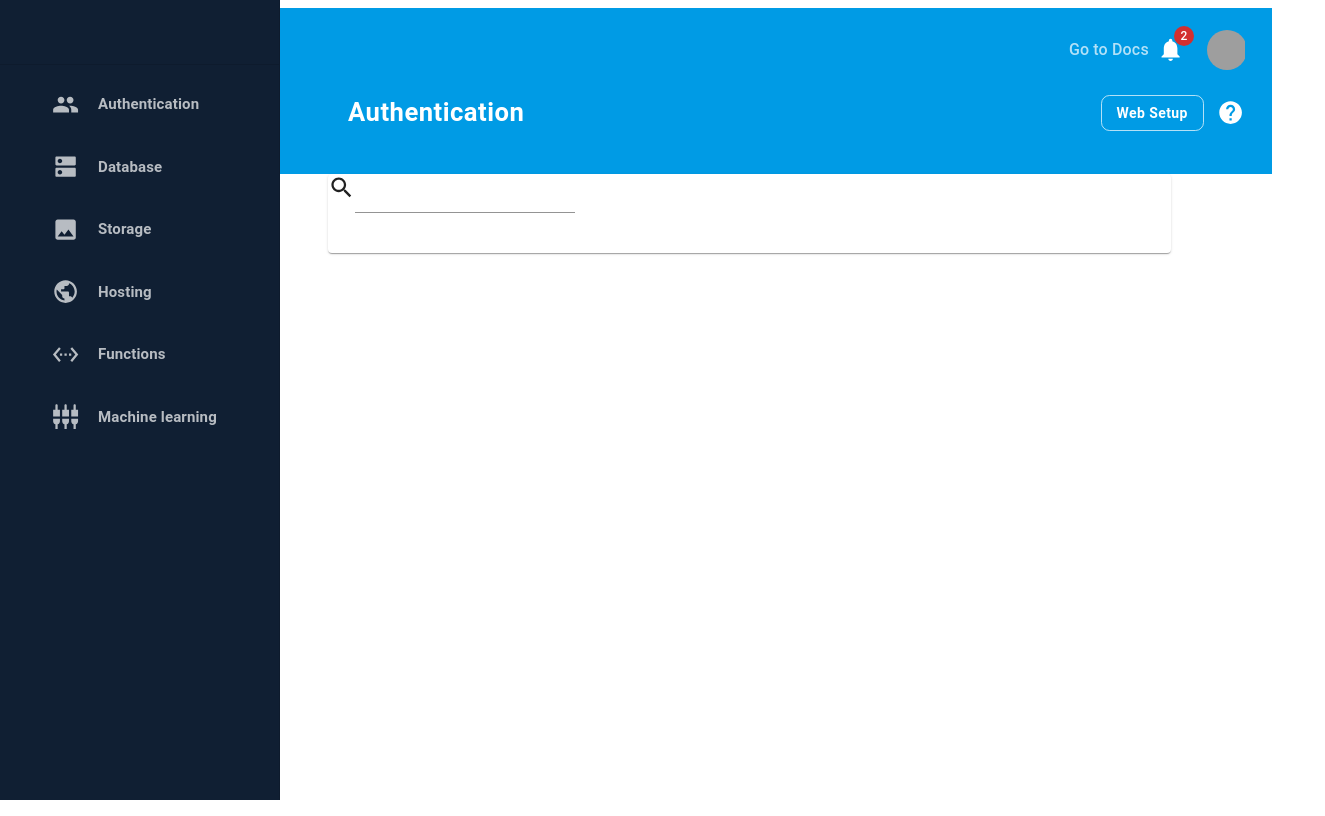
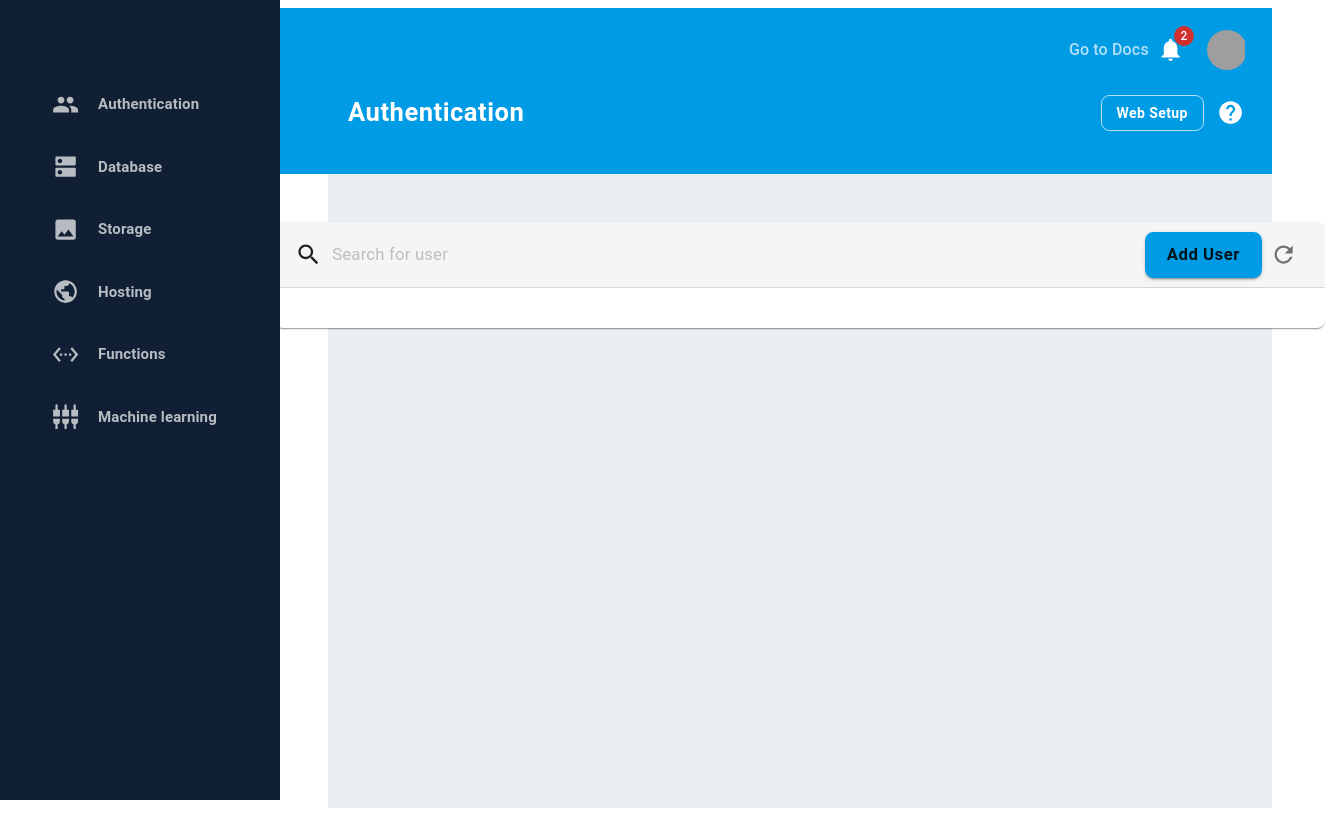
Before and after one commit to Yash202000/projetsworld, a React (Vite) app in the folder apps/web/: page /authentication in a window 1280 px wide. Shown: the whole page, 1325 px wide, since content can reach past the window. Built offline with nearby package versions, Linux system fonts and the light colour scheme; grey boxes are pictures that could not be loaded.

Commit message:
create user using api

```diff
--- a/apps/web/src/app/common/BasicCard/BasicCard.tsx
+++ b/apps/web/src/app/common/BasicCard/BasicCard.tsx
@@ -2,10 +2,12 @@ import React from "react";
 import Card from '@mui/material/Card';
 import CardActions from '@mui/material/CardActions';
 import CardContent from '@mui/material/CardContent';
+import { cardStyles } from "./styles";
 
 const BasicCard = ({header, content} : any) => {
+
     return (
-        <Card>
+        <Card sx={cardStyles}>
             {header}
             <CardContent>
                 {content}
--- /dev/null
+++ b/apps/web/src/app/common/BasicCard/styles.tsx
@@ -0,0 +1,7 @@
+export const cardStyles = {
+    width: '1050px',
+    position: 'absolute',
+    left: '50%',
+    transform: 'translateX(-50%)',
+    borderRadius: '8px',
+};
--- a/apps/web/src/app/common/CommonButton/commonButton.tsx
+++ b/apps/web/src/app/common/CommonButton/commonButton.tsx
@@ -8,9 +8,10 @@ interface CommonButtonProps {
     size: string;
     sx: object;
     variant: string;
+    onClick: any;
 }
 
-const CommonButton = ({children,color,disabled,size,sx,variant}: CommonButtonProps) => {
+const CommonButton = ({children,color,disabled,size,sx,variant, onClick}: CommonButtonProps) => {
     return (
         <Button
             color={color as 'inherit' | 'primary' | 'secondary' | 'success' | 'error' | 'info' | 'warning' | undefined}
@@ -18,6 +19,7 @@ const CommonButton = ({children,color,disabled,size,sx,variant}: CommonButtonPro
             size={size as 'small' | 'medium' | 'large' | undefined}
             variant={variant as 'text' | 'outlined' | 'contained' | undefined}
             sx={sx}
+            onClick={onClick}
         >
             {children}
         </Button>
--- /dev/null
+++ b/apps/web/src/app/common/GridWrapper/GridWrapper.tsx
@@ -0,0 +1,25 @@
+import React from "react";
+import Grid  from "@mui/material/Grid";
+
+const GridWrapper = ({children}: {children: React.ReactNode}) => {
+    const gridWrapperStyles = {
+        position: 'relative',
+        padding: '48px 32px',
+        minHeight: 'calc(100vh - 166px)',
+        marginLeft: '320px',
+        backgroundColor: '#eaeff1',
+    }
+    return (
+        <Grid item xs={12} sx={{
+            marginLeft: '320px',
+            backgroundColor: '#eaeff1',
+            padding: '48px 32px',
+            minHeight: 'calc(100vh - 166px)',
+            position: 'relative'
+        }}>
+            {children}
+        </Grid>
+    )
+}
+
+export default GridWrapper;
--- a/apps/web/src/app/common/SearchBar/SearchBar.tsx
+++ b/apps/web/src/app/common/SearchBar/SearchBar.tsx
@@ -2,16 +2,26 @@ import React from "react";
 import SearchIcon from '@mui/icons-material/Search';
 import IconButton from "@mui/material/IconButton";
 import Input from "@mui/material/Input";
+import Box from "@mui/material/Box";
 
-const SearchBar = ({placeholder, onChange}: any) => {
+const SearchBar = ({placeholder, onChange, searchBarWidth}: any) => {
     return (
-        <div>
-            <SearchIcon/>
+        <Box sx={{
+            display: 'flex',
+            alignItems: 'center'
+        }}>
+            <SearchIcon sx={{marginRight: '10px'}}/>
             <Input
                 placeholder={placeholder}
                 onChange={onChange}
+                sx={{
+                    width: searchBarWidth,
+                    color: 'rgba(0, 0, 0, 0.54)',
+                    fontSize: '1.05rem',
+                }}
+                disableUnderline
             />
-        </div>
+        </Box>
     )
 }
 
--- a/apps/web/src/app/drawer/pages/Authentication/Authentication.tsx
+++ b/apps/web/src/app/drawer/pages/Authentication/Authentication.tsx
@@ -1,4 +1,4 @@
-import React from 'react'
+import React ,{ useState }from 'react'
 import Grid from '@mui/material/Grid';
 import CommonButton from '../../../common/CommonButton/commonButton';
 import NotificationBell from '../../../common/NotificationBell/NotificationBell';
@@ -8,19 +8,86 @@ import Header from '../../../common/Header/Header';
 import BasicCard from '../../../common/BasicCard/BasicCard';
 import RefreshIcon from '@mui/icons-material/Refresh';
 import SearchBar from '../../../common/SearchBar/SearchBar';
+import { Box, IconButton, Typography } from '@mui/material';
+import { get } from 'http';
+import GridWrapper from '../../../common/GridWrapper/GridWrapper';
+import UserModal from './UserModal';
 
 
 const Authentication = () => {
+    const [isModalOpen, setIsModalOpen] = useState(false);
 
-    const getSearchBar = () => {
+    const handleAddUserClick = () => {
+        console.log('click');
+        setIsModalOpen(true);
+      };
+
+    const handleCloseModal = () => {
+    setIsModalOpen(false);
+    };
+
+
+
+
+    const getHeader = () => {
         const handleChange = (value: any) => {
             console.log(value);
+        };
+
+        const addUser = () => {
+            console.log('click')
+        };
+
+        const headerStyles = {
+            wrapper: {
+                display: 'flex',
+                alignItems: 'center',
+                justifyContent: 'space-between',
+                paddingLeft: '20px',
+                paddingRight: '20px',
+                height: '65px',
+                backgroundColor: '#f5f5f5',
+                borderBottom: '1px solid rgba(0, 0, 0, 0.12)',
+            },
+            addUserButton: {
+                fontSize: '1.05rem',
+            },
         }
 
-        <SearchBar
-            placeholder="Search for user"
-            // onChange{(event) => handleChange(event.target.value)}
-        />
+        return (
+            <Box sx={headerStyles.wrapper}>
+                <SearchBar
+                    placeholder="Search for user"
+                    onChange={(event: any) => handleChange(event.target.value)}
+                    searchBarWidth="720px"
+                />
+                <Box>
+                    <CommonButton
+                        variant='contained'
+                        onClick={handleAddUserClick}
+                        size="large"
+                        sx={headerStyles.addUserButton}
+                    >
+                        Add User
+                    </CommonButton>
+                    <UserModal open={isModalOpen} onClose={handleCloseModal} />
+                    <IconButton>
+                        <RefreshIcon/>
+                    </IconButton>
+                </Box>
+            </Box>
+        )
+
+
+    }
+
+    const getContent = () => {
+        <Typography
+            align="center"
+            sx={{margin: '40px 16px', color: 'rgba(0, 0, 0, 0.6)', fontSize: '1.3rem'}}
+        >
+            No users for this project yet
+        </Typography>
     }
 
     // const [open, setOpen] = React.useState(false);
@@ -52,8 +119,11 @@ const Authentication = () => {
     //     };
 
     return (
-        <Grid item xs={8} sx={{marginLeft: '320px'}}>
-            <BasicCard header={<SearchBar/>}/>
+        <GridWrapper>
+            <BasicCard
+                header={getHeader()}
+                content={getContent()}
+            />
             {/* <Header title="Authentication"/> */}
             {/* <NotificationBell
                 iconcolor="primary"
@@ -79,7 +149,7 @@ const Authentication = () => {
             >
                 Add User
             </CommonButton> */}
-        </Grid>
+        </GridWrapper>
     )
 }
 
--- /dev/null
+++ b/apps/web/src/app/drawer/pages/Authentication/UserModal.tsx
@@ -0,0 +1,76 @@
+import React, { useState } from 'react';
+import Modal from '@mui/material/Modal';
+import Box from '@mui/material/Box';
+import TextField from '@mui/material/TextField';
+import Button from '@mui/material/Button';
+import axios from 'axios';
+
+const UserModal = ({ open, onClose }:any) => {
+  const [email, setEmail] = useState('');
+  const [password, setPassword] = useState('');
+
+  const handleEmailChange = (e:any) => {
+    setEmail(e.target.value);
+  };
+
+  const handlePasswordChange = (e:any) => {
+    setPassword(e.target.value);
+  };
+
+  const handleAddUser = () => {
+    // Add user logic here, using the email and password state values
+    console.log('Adding user:', { email, password });
+    // post request to add user
+
+    axios.post('http://192.168.215.120:3000/api/create-user', {
+      email: email,
+      password: password
+    })
+
+    console.log('user added');
+
+    // Close the modal
+    onClose();
+  };
+
+  return (
+    <Modal open={open} onClose={onClose}>
+      <Box
+        sx={{
+          position: 'absolute',
+          top: '50%',
+          left: '50%',
+          transform: 'translate(-50%, -50%)',
+          width: 300,
+          bgcolor: 'background.paper',
+          boxShadow: 24,
+          p: 4,
+        }}
+      >
+
+        <TextField
+          label="Email"
+          variant="outlined"
+          fullWidth
+          margin="normal"
+          value={email}
+          onChange={handleEmailChange}
+        />
+        <TextField
+          label="Password"
+          type="password"
+          variant="outlined"
+          fullWidth
+          margin="normal"
+          value={password}
+          onChange={handlePasswordChange}
+        />
+        <Button variant="contained" onClick={handleAddUser}>
+          Add User
+        </Button>
+      </Box>
+    </Modal>
+  );
+};
+
+export default UserModal;
```
